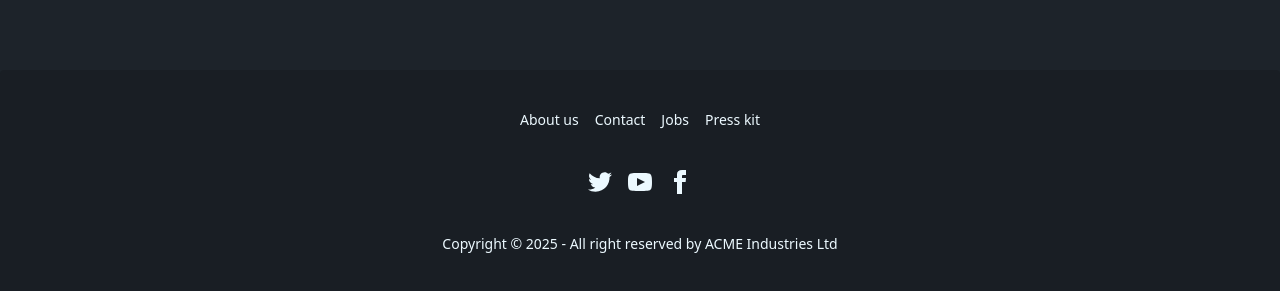
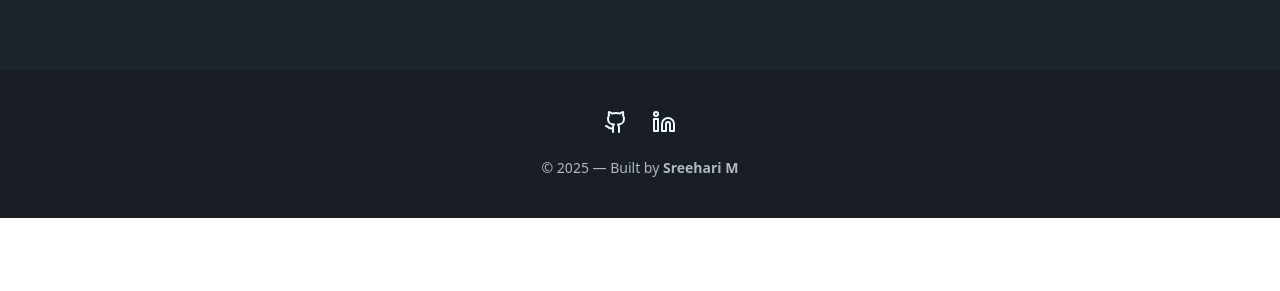
Before and after one commit to Sreehari9230/ReelRoulette, a React (Vite) app in the folder frontend/: page / in a window 1280 px wide. Shown: the part 794-1085 px from the top of the page. After the commit the page ends 1012 px from the top, so only its background shows below. Built offline with nearby package versions, Linux system fonts and the light colour scheme; no server answers.

Commit message:
project-over-for-now

```diff
--- a/frontend/src/components/Footer.jsx
+++ b/frontend/src/components/Footer.jsx
@@ -1,57 +1,49 @@
 import React from "react";
+import { Github, Linkedin } from "lucide-react";
 
 const Footer = () => {
   return (
-    <footer className="footer footer-horizontal footer-center bg-base-200 text-base-content rounded p-10">
-      <nav className="grid grid-flow-col gap-4">
-        <a className="link link-hover">About us</a>
-        <a className="link link-hover">Contact</a>
-        <a className="link link-hover">Jobs</a>
-        <a className="link link-hover">Press kit</a>
-      </nav>
-      <nav>
-        <div className="grid grid-flow-col gap-4">
-          <a>
-            <svg
-              xmlns="http://www.w3.org/2000/svg"
-              width="24"
-              height="24"
-              viewBox="0 0 24 24"
-              className="fill-current"
-            >
-              <path d="M24 4.557c-.883.392-1.832.656-2.828.775 1.017-.609 1.798-1.574 2.165-2.724-.951.564-2.005.974-3.127 1.195-.897-.957-2.178-1.555-3.594-1.555-3.179 0-5.515 2.966-4.797 6.045-4.091-.205-7.719-2.165-10.148-5.144-1.29 2.213-.669 5.108 1.523 6.574-.806-.026-1.566-.247-2.229-.616-.054 2.281 1.581 4.415 3.949 4.89-.693.188-1.452.232-2.224.084.626 1.956 2.444 3.379 4.6 3.419-2.07 1.623-4.678 2.348-7.29 2.04 2.179 1.397 4.768 2.212 7.548 2.212 9.142 0 14.307-7.721 13.995-14.646.962-.695 1.797-1.562 2.457-2.549z"></path>
-            </svg>
+    <footer className="bg-base-200 text-base-content px-6 py-10">
+      <div className="max-w-7xl mx-auto flex flex-col items-center gap-6">
+        {/* Navigation */}
+        {/* <nav className="flex flex-col items-center gap-2 text-sm sm:text-base">
+          <a className="link link-hover">About</a>
+          <a className="link link-hover">Contact</a>
+          <a className="link link-hover">Privacy</a>
+        </nav> */}
+
+        {/* Socials */}
+        <div className="flex gap-6">
+          <a
+            href="https://github.com/Sreehari9230"
+            target="_blank"
+            rel="noopener noreferrer"
+            className="hover:text-primary transition"
+            aria-label="GitHub"
+          >
+            <Github className="w-5 h-5 sm:w-6 sm:h-6" />
           </a>
-          <a>
-            <svg
-              xmlns="http://www.w3.org/2000/svg"
-              width="24"
-              height="24"
-              viewBox="0 0 24 24"
-              className="fill-current"
-            >
-              <path d="M19.615 3.184c-3.604-.246-11.631-.245-15.23 0-3.897.266-4.356 2.62-4.385 8.816.029 6.185.484 8.549 4.385 8.816 3.6.245 11.626.246 15.23 0 3.897-.266 4.356-2.62 4.385-8.816-.029-6.185-.484-8.549-4.385-8.816zm-10.615 12.816v-8l8 3.993-8 4.007z"></path>
-            </svg>
-          </a>
-          <a>
-            <svg
-              xmlns="http://www.w3.org/2000/svg"
-              width="24"
-              height="24"
-              viewBox="0 0 24 24"
-              className="fill-current"
-            >
-              <path d="M9 8h-3v4h3v12h5v-12h3.642l.358-4h-4v-1.667c0-.955.192-1.333 1.115-1.333h2.885v-5h-3.808c-3.596 0-5.192 1.583-5.192 4.615v3.385z"></path>
-            </svg>
+
+          <a
+            href="https://www.linkedin.com/in/sreehari-m-236266272/"
+            target="_blank"
+            rel="noopener noreferrer"
+            className="hover:text-primary transition"
+            aria-label="LinkedIn"
+          >
+            <Linkedin className="w-5 h-5 sm:w-6 sm:h-6" />
           </a>
         </div>
-      </nav>
-      <aside>
-        <p>
-          Copyright © {new Date().getFullYear()} - All right reserved by ACME
-          Industries Ltd
+
+        {/* Divider */}
+        {/* <div className="w-full max-w-xs h-px bg-base-300" /> */}
+
+        {/* Credit */}
+        <p className="text-xs sm:text-sm opacity-70 text-center">
+          © {new Date().getFullYear()} — Built by{" "}
+          <span className="font-semibold">Sreehari M</span>
         </p>
-      </aside>
+      </div>
     </footer>
   );
 };
```
